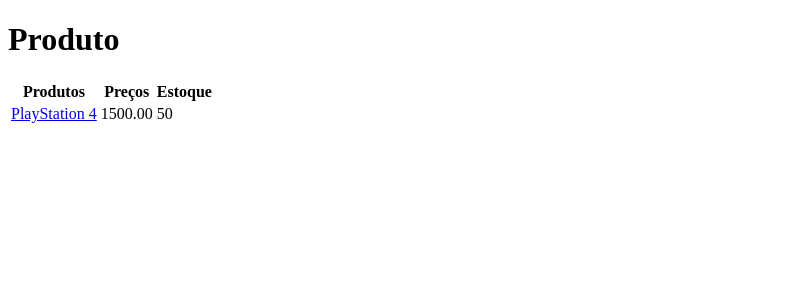
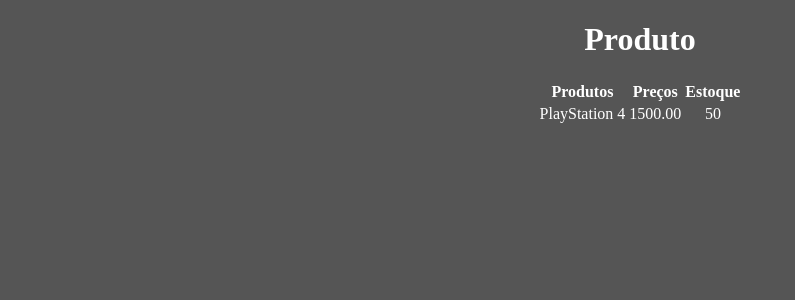
Before and after one commit to Endo99/django_treinamento, a Django app: page /produto/1 in a window 1280 px wide. Shown: the top 300 px of the page, without its empty margins (0-795 px from the left). Run offline with Django 3.2, Linux system fonts and the light colour scheme; data comes from the database, SQL or seed files in the repository.

Commit message:
Basico terminado

```diff
--- a/core/static/css/style.css
+++ b/core/static/css/style.css
@@ -1,6 +1,7 @@
 body {
     background-color: #555555;
     color: #ffffff;
+    text-align: center;
 }
 
 img {
@@ -8,6 +9,15 @@ img {
     max-height: 10%;
 }
 
+table {
+    margin: 0 auto;
+    text-align: center;
+}
+
+table, th {
+    text-align: center;
+}
+
 a, td {
     text-decoration: none;
     color: #ffffff;
--- a/core/templates/contato.html
+++ b/core/templates/contato.html
@@ -1,8 +1,11 @@
+{% load static %}
+
 <!DOCTYPE html>
 <html lang="en">
 <head>
     <meta charset="UTF-8">
     <title>Django 1 - Contato</title>
+    <link rel="stylesheet" href="{% static 'css/style.css'%}">
 </head>
 <body>
     <h1>Contato</h1>
--- a/core/templates/produto.html
+++ b/core/templates/produto.html
@@ -1,8 +1,11 @@
+{% load static %}
+
 <!DOCTYPE html>
 <html lang="en">
 <head>
     <meta charset="UTF-8">
     <title>Produto</title>
+    <link rel="stylesheet" href="{% static 'css/style.css'%}">
 </head>
 <body>
     <h1>Produto</h1>
--- a/django1/settings.py
+++ b/django1/settings.py
@@ -25,7 +25,7 @@ SECRET_KEY = 'django-insecure-umeu7ciha5u*o0(j487kw7d_ade3fvn#j-y3%8q&!+8p@8ld6k
 # SECURITY WARNING: don't run with debug turned on in production!
 # DEBUG True = Modo desenvolvimento
 # DEBUG False = Modo Produção
-DEBUG = True
+DEBUG = False
 
 ALLOWED_HOSTS = ['*']
 
@@ -44,6 +44,7 @@ INSTALLED_APPS = [
 
 MIDDLEWARE = [
     'django.middleware.security.SecurityMiddleware',
+    'whitenoise.middleware.WhiteNoiseMiddleware',
     'django.contrib.sessions.middleware.SessionMiddleware',
     'django.middleware.common.CommonMiddleware',
     'django.middleware.csrf.CsrfViewMiddleware',
@@ -129,5 +130,4 @@ STATIC_ROOT = Path(BASE_DIR, 'staticfiles') # Usado durante a produção
 
 DEFAULT_AUTO_FIELD = 'django.db.models.BigAutoField'
 
-
 LOGOUT_REDIRECT_URL = 'index'
```
Also changed, not shown: 1 other file.
